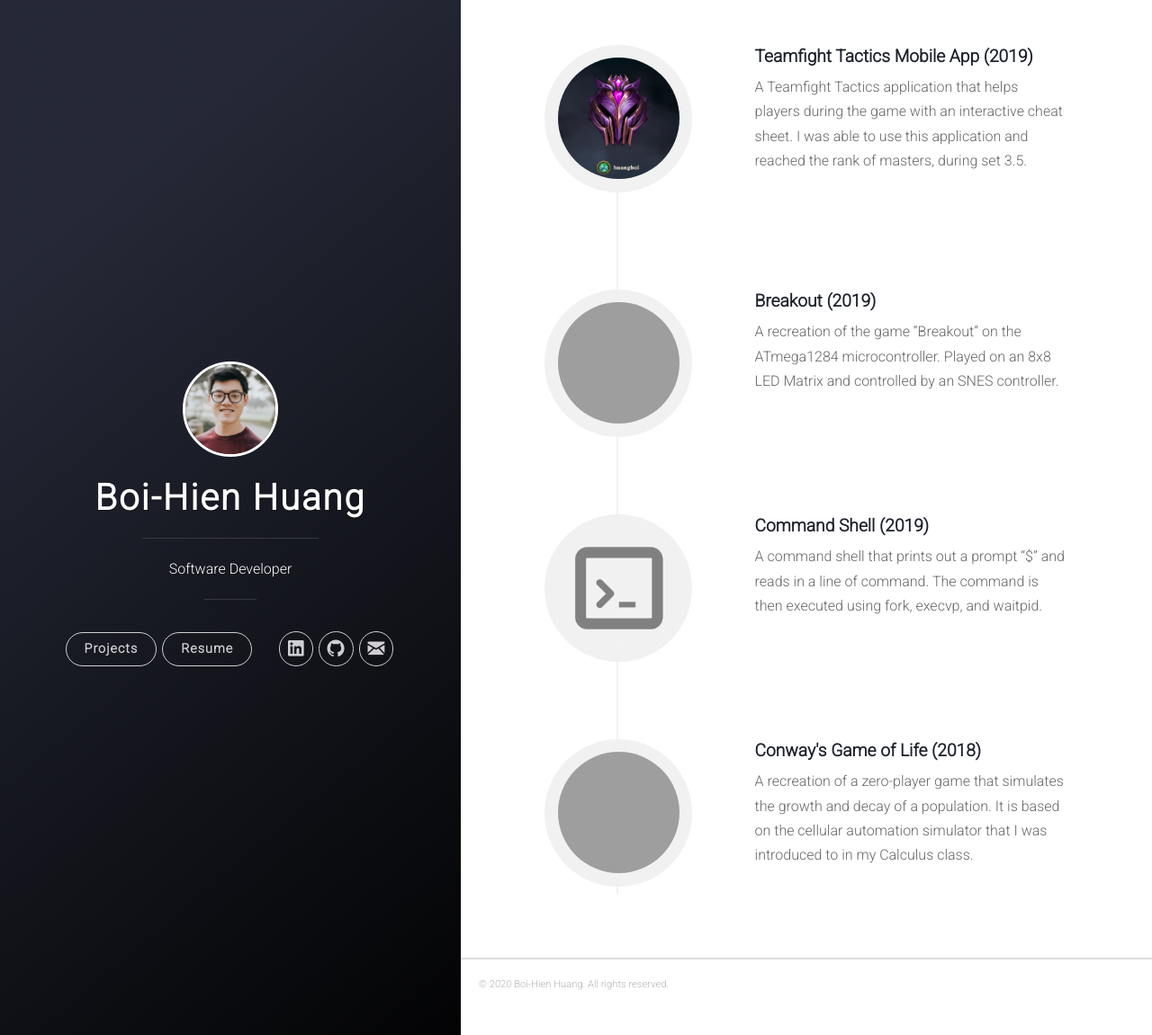
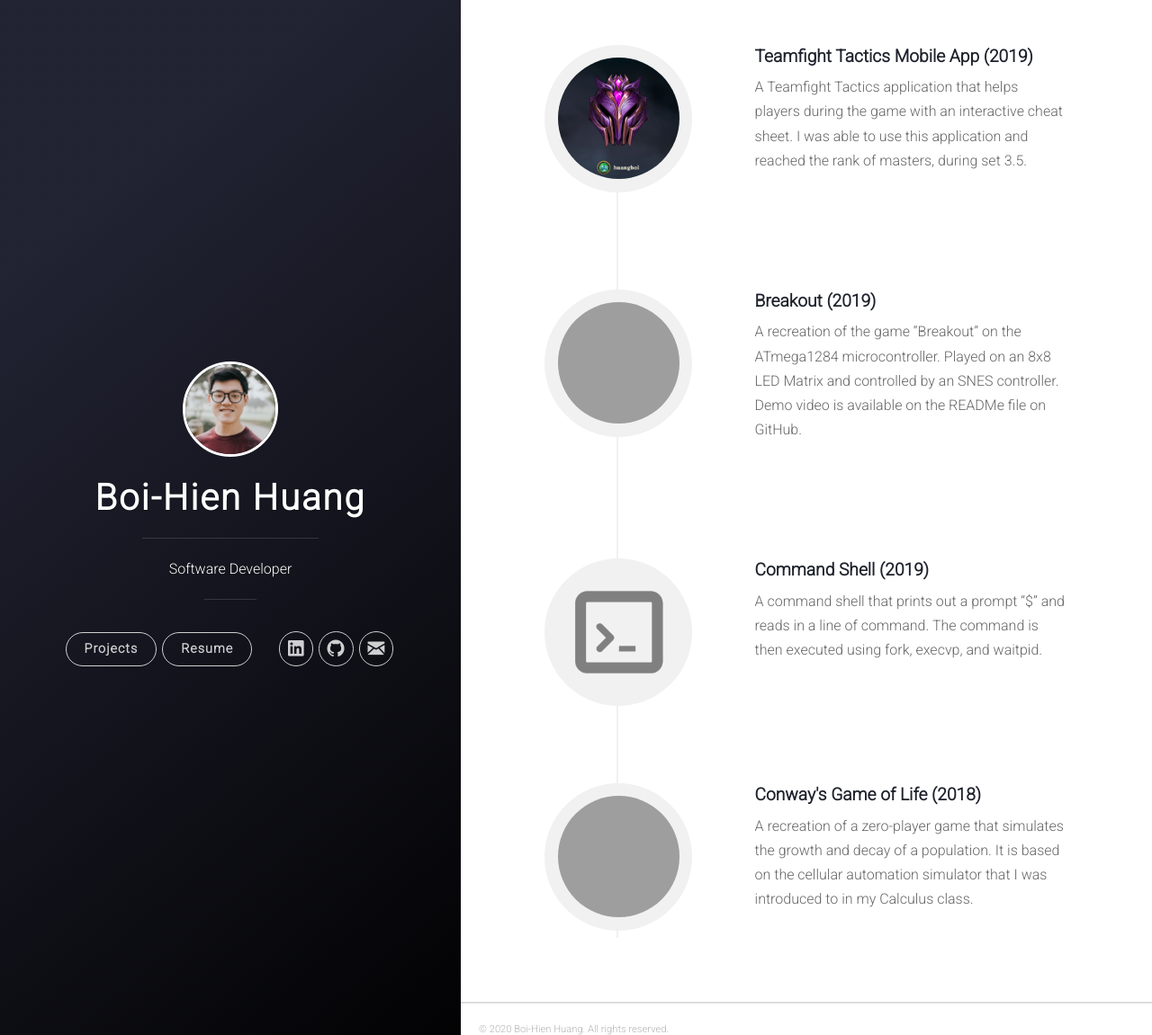
Before and after one commit to boihien/boihien.github.io, a Jekyll site: the page built from index.html, in a window 1280 px wide and 1151 px high. Shown: the whole window at 90% size. Built offline with Jekyll 4.4.1, drawn with Linux system fonts in a browser that asks for light colours; the list of posts is cut into pages by our own code; grey boxes are pictures that could not be loaded.

```diff
--- a/_config.yml
+++ b/_config.yml
@@ -1,7 +1,7 @@
 # Site settings
 title: Boi-Hien Huang
 description: 'Software Developer'
-url: 'http://boihienhuang.dev'
+url: 'http://boihienhuang.codes'
 baseurl: ''
 # google_analytics: 'UA-XXXXXX-X'
 # disqus_shortname: 'your-disqus-name'
--- a/_data/projects.yml
+++ b/_data/projects.yml
@@ -9,7 +9,7 @@
   gh_user: boihien
   repo: CS120B-Labs
   img: https://cdn.elg.im/breakout/google-atati-breakout.jpg
-  desc: A recreation of the game "Breakout" on the ATmega1284 microcontroller. Played on an 8x8 LED Matrix and controlled by an SNES controller.
+  desc: A recreation of the game "Breakout" on the ATmega1284 microcontroller. Played on an 8x8 LED Matrix and controlled by an SNES controller.  Demo video is available on the READMe file on GitHub.
 
 - name: Command Shell (2019)
   gh_user: boihien
--- a/_includes/head.html
+++ b/_includes/head.html
@@ -8,7 +8,7 @@
 
   <title>{% if page.title %}{{ page.title }}{% else %}{{ site.title }}{% endif %}</title>
   <meta name="description" content="{% if page.excerpt %}{{ page.excerpt | strip_html }}{% else %}{{ site.description }}{% endif %}">
-  <meta name="author" content="{{ site.author.name }}">
+  <meta name="name" content="{{ site.author.name }}">
   <meta name="HandheldFriendly" content="True">
   <meta name="MobileOptimized" content="320">
   <meta name="apple-mobile-web-app-capable" content="yes">
--- a/_includes/header.html
+++ b/_includes/header.html
@@ -3,7 +3,7 @@
   <i class="icon icon-x-circle btn-mobile-close__icon hidden"></i>
 </span>
 
-<header class="panel-cover" style="background-color: #1E222C;">
+<header class="panel-cover" style="background-color: #151522;">
   <div class="panel-main">
 
     <div class="panel-main__inner panel-inverted">
```
